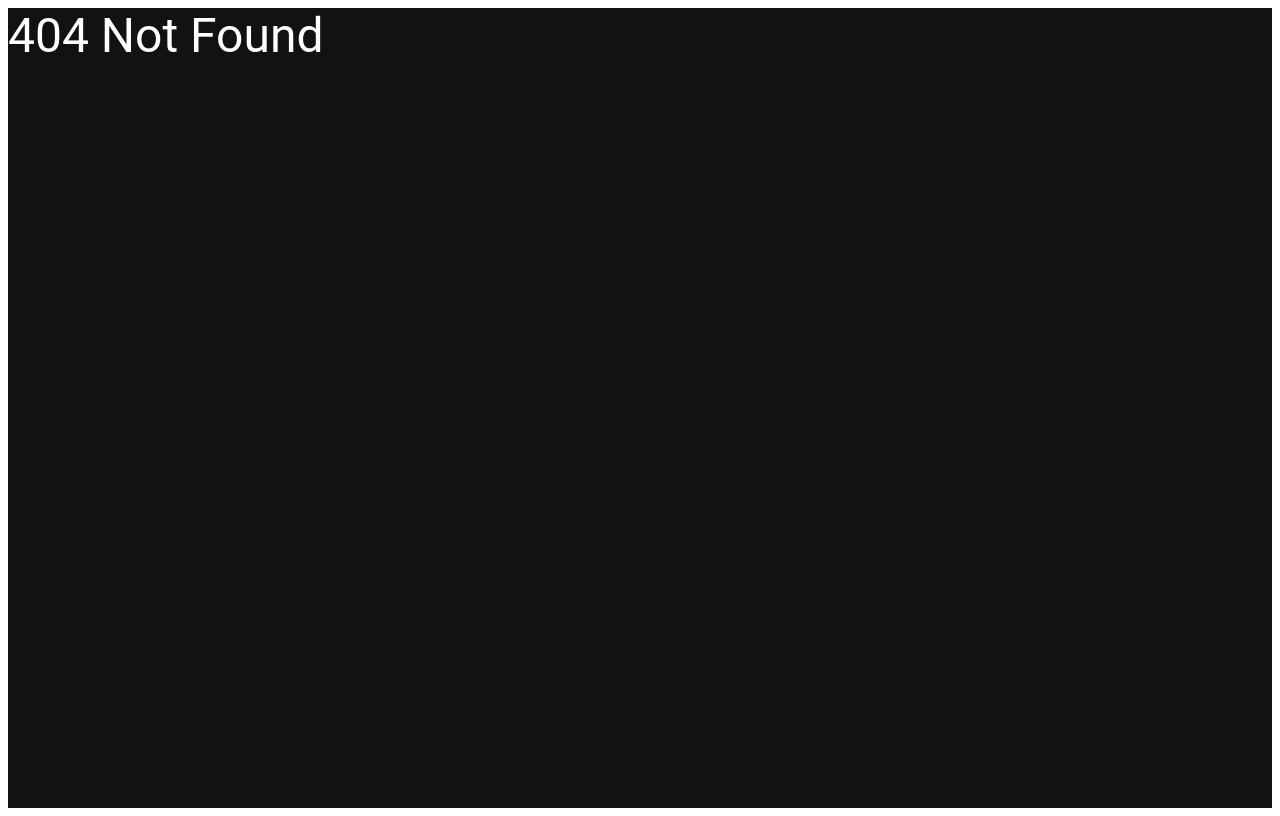
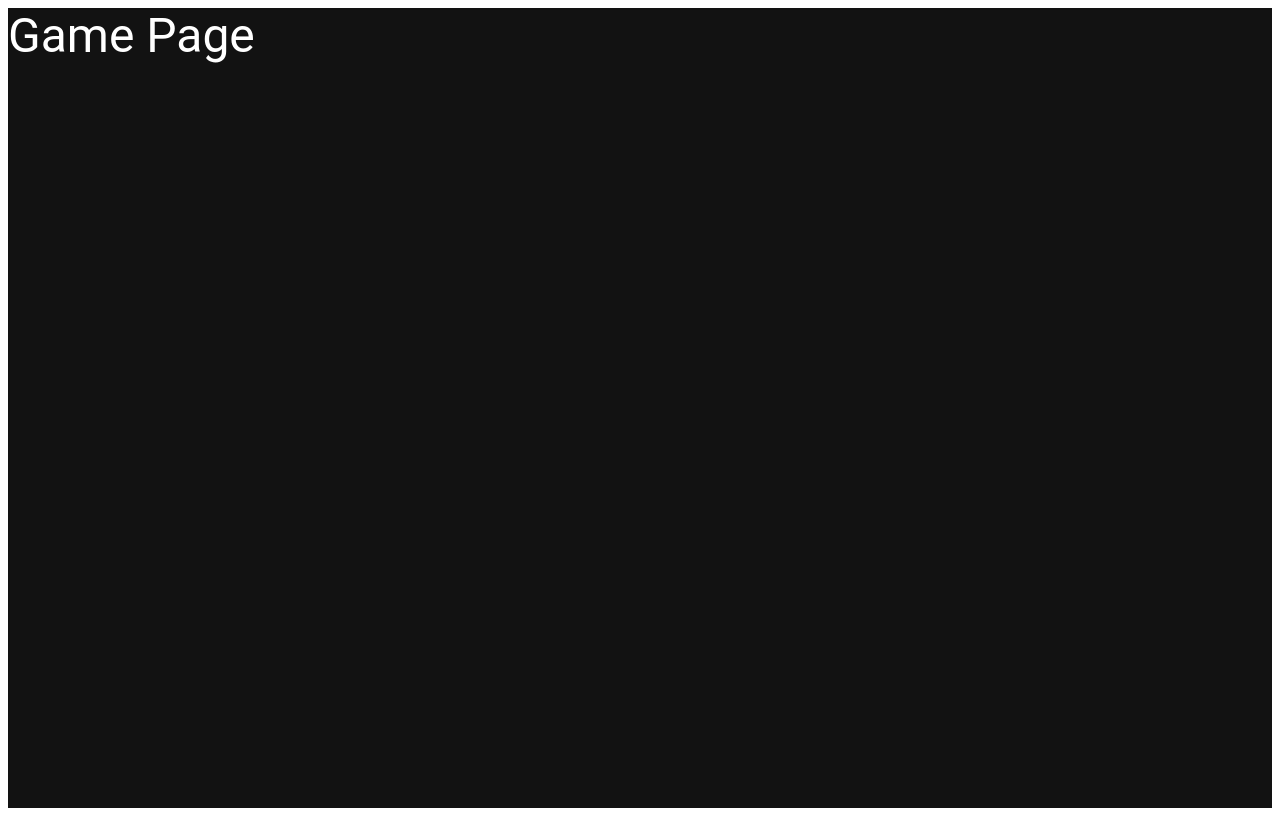
Before and after one commit to tvolk131/red-dragon-inn, a React app in the folder client/: page /game in a window 1280 px wide. Before the commit this address had no page. Built offline with nearby package versions, Linux system fonts and the light colour scheme; the HTML template or start-up script is replaced by a standard one.

Commit message:
Add barebones GameList and Game web pages

```diff
--- a/client/src/app.tsx
+++ b/client/src/app.tsx
@@ -6,11 +6,11 @@ import {
 } from '@mui/material/styles';
 import {createStyles, makeStyles} from '@mui/styles';
 import * as React from 'react';
-import {useState} from 'react';
 import {Route, Routes} from 'react-router';
 import {BrowserRouter} from 'react-router-dom';
-import {Box, Snackbar} from '@mui/material';
-import {HomePage} from './pages/HomePage';
+import {Box} from '@mui/material';
+import {GameListPage} from './pages/GameListPage';
+import {GamePage} from './pages/GamePage';
 import {NotFoundPage} from './pages/NotFoundPage';
 
 const useStyles = makeStyles((theme: Theme) =>
@@ -38,8 +38,12 @@ const SubApp = () => {
         <BrowserRouter>
           <Routes>
             <Route
-              path='/'
-              element={<HomePage/>}
+              path='/gameList'
+              element={<GameListPage/>}
+            />
+            <Route
+              path='/game'
+              element={<GamePage/>}
             />
             <Route
               path='*'
--- a/client/src/pages/HomePage.tsx
+++ b/client/src/pages/GameListPage.tsx
@@ -1,10 +1,10 @@
 import * as React from 'react';
 import {Typography} from '@mui/material';
 
-export const HomePage = () => (
+export const GameListPage = () => (
   <Typography
     variant={'h3'}
   >
-    Homepage
+    Game List Page
   </Typography>
 );
--- /dev/null
+++ b/client/src/pages/GamePage.tsx
@@ -0,0 +1,10 @@
+import * as React from 'react';
+import {Typography} from '@mui/material';
+
+export const GamePage = () => (
+  <Typography
+    variant={'h3'}
+  >
+    Game Page
+  </Typography>
+);
```
